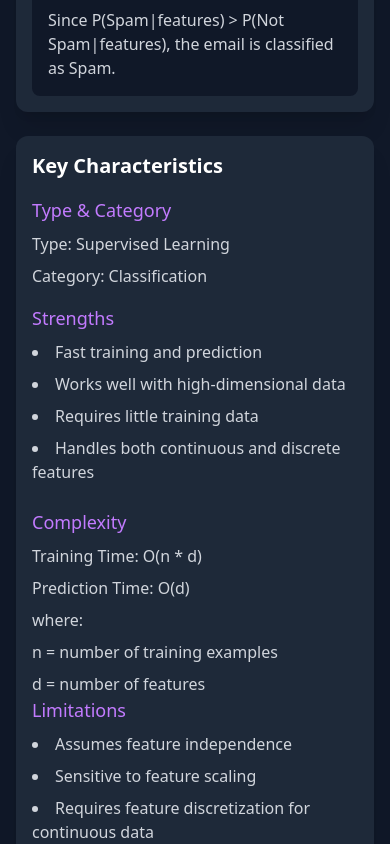
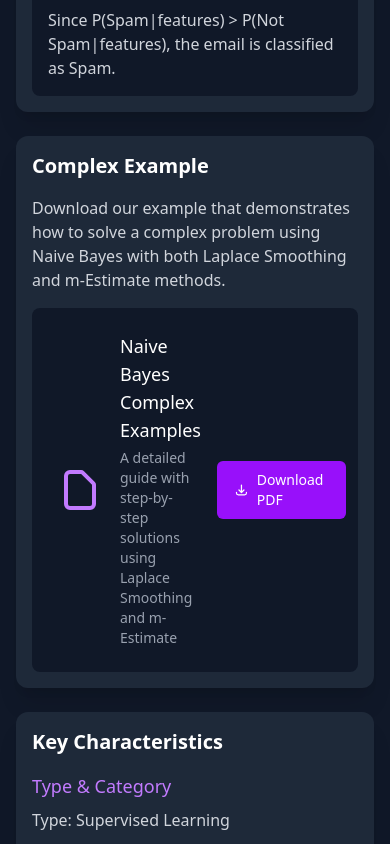
Before and after one commit to idanidan29/Machine_Learning_Visualizer, a Next.js app in the folder client/: page /algorithms/naive-bayes in a window 390 px wide. Shown: the part 6620-7464 px from the top of the page. Built offline with nearby package versions, Linux system fonts and the light colour scheme.

Commit message:
adding pdfs and sections

```diff
--- a/client/src/app/algorithms/decision-tree/page.tsx
+++ b/client/src/app/algorithms/decision-tree/page.tsx
@@ -17,6 +17,7 @@ export default function DecisionTreePage() {
     { id: 'how-it-works', title: 'How It Works', icon: '⚙️' },
     { id: 'decisions', title: 'Decisions', icon: '🎯' },
     { id: 'practical-example', title: 'Practical Example', icon: '📝' },
+    { id: 'pdf-download', title: 'Complex Example', icon: '📄' },
     { id: 'pseudocode', title: 'Pseudo-code', icon: '💻' },
     { id: 'characteristics', title: 'Characteristics', icon: '📊' },
     { id: 'limitations', title: 'Limitations', icon: '⚠️' },
@@ -315,6 +316,41 @@ export default function DecisionTreePage() {
                 </div>
               </section>
 
+              {/* PDF Download Section */}
+              <section id="pdf-download" className="bg-gray-800 rounded-xl shadow-xl p-4 sm:p-6">
+                <h2 className="text-xl sm:text-2xl font-semibold text-white mb-4">Complex Example</h2>
+                <div className="space-y-4">
+                  <p className="text-gray-300">
+                    Download our example that demonstrates how to solve a complex problem using Decision Trees with advanced splitting criteria and pruning techniques.
+                  </p>
+                  <div className="bg-gray-900 rounded-lg p-6">
+                    <div className="flex items-center space-x-4">
+                      <div className="flex-shrink-0">
+                        <svg className="h-12 w-12 text-purple-400" fill="none" stroke="currentColor" viewBox="0 0 24 24" xmlns="http://www.w3.org/2000/svg">
+                          <path strokeLinecap="round" strokeLinejoin="round" strokeWidth={2} d="M7 21h10a2 2 0 002-2V9.414a1 1 0 00-.293-.707l-5.414-5.414A1 1 0 0012.586 3H7a2 2 0 00-2 2v14a2 2 0 002 2z" />
+                        </svg>
+                      </div>
+                      <div className="flex-1">
+                        <h3 className="text-lg font-medium text-white">Decision Tree Complex Example</h3>
+                        <p className="text-gray-400 text-sm mt-1">
+                          A detailed guide with step-by-step exmaple for how to create a decition tree by comparing information gain.
+                        </p>
+                      </div>
+                      <a
+                        href="/pdfs/Decision_tree.pdf"
+                        download
+                        className="inline-flex items-center px-4 py-2 border border-transparent text-sm font-medium rounded-md text-white bg-purple-600 hover:bg-purple-700 focus:outline-none focus:ring-2 focus:ring-offset-2 focus:ring-purple-500"
+                      >
+                        <svg className="h-5 w-5 mr-2" fill="none" stroke="currentColor" viewBox="0 0 24 24" xmlns="http://www.w3.org/2000/svg">
+                          <path strokeLinecap="round" strokeLinejoin="round" strokeWidth={2} d="M4 16v1a3 3 0 003 3h10a3 3 0 003-3v-1m-4-4l-4 4m0 0l-4-4m4 4V4" />
+                        </svg>
+                        Download PDF
+                      </a>
+                    </div>
+                  </div>
+                </div>
+              </section>
+
               {/* Pseudocode Section */}
               <section id="pseudocode" className="bg-gray-800 rounded-xl shadow-xl p-4 sm:p-6">
                 <h2 className="text-xl sm:text-2xl font-semibold text-white mb-4">Pseudocode</h2>
--- a/client/src/app/algorithms/naive-bayes/page.tsx
+++ b/client/src/app/algorithms/naive-bayes/page.tsx
@@ -24,10 +24,10 @@ export default function NaiveBayesPage() {
     { id: 'laplace-smoothing', title: 'Laplace Smoothing', icon: '🧮' },
     { id: 'm-estimate', title: 'm-Estimate', icon: '📐' },
     { id: 'example', title: 'Example', icon: '📝' },
+    { id: 'pdf-download', title: 'Complex Example', icon: '📄' },
     { id: 'characteristics', title: 'Characteristics', icon: '📊' },
     { id: 'limitations', title: 'Limitations', icon: '⚠️' },
-    { id: 'pseudocode', title: 'Pseudocode', icon: '��' },
-    { id: 'pdf-download', title: 'PDF Download', icon: '📄' },
+    { id: 'pseudocode', title: 'Pseudocode', icon: '💻' },
     { id: 'quiz', title: 'Quiz', icon: '❓' }
   ];
 
@@ -330,6 +330,41 @@ export default function NaiveBayesPage() {
                 </div>
               </section>
 
+              {/* PDF Download Section */}
+              <section id="pdf-download" className="bg-gray-800 rounded-xl shadow-xl p-4 sm:p-6">
+                <h2 className="text-xl sm:text-2xl font-semibold text-white mb-4">Complex Example</h2>
+                <div className="space-y-4">
+                  <p className="text-gray-300">
+                    Download our example that demonstrates how to solve a complex problem using Naive Bayes with both Laplace Smoothing and m-Estimate methods.
+                  </p>
+                  <div className="bg-gray-900 rounded-lg p-6">
+                    <div className="flex items-center space-x-4">
+                      <div className="flex-shrink-0">
+                        <svg className="h-12 w-12 text-purple-400" fill="none" stroke="currentColor" viewBox="0 0 24 24" xmlns="http://www.w3.org/2000/svg">
+                          <path strokeLinecap="round" strokeLinejoin="round" strokeWidth={2} d="M7 21h10a2 2 0 002-2V9.414a1 1 0 00-.293-.707l-5.414-5.414A1 1 0 0012.586 3H7a2 2 0 00-2 2v14a2 2 0 002 2z" />
+                        </svg>
+                      </div>
+                      <div className="flex-1">
+                        <h3 className="text-lg font-medium text-white">Naive Bayes Complex Examples</h3>
+                        <p className="text-gray-400 text-sm mt-1">
+                          A detailed guide with step-by-step solutions using Laplace Smoothing and m-Estimate
+                        </p>
+                      </div>
+                      <a
+                        href="/pdfs/Baysian_Learning.pdf"
+                        download
+                        className="inline-flex items-center px-4 py-2 border border-transparent text-sm font-medium rounded-md text-white bg-purple-600 hover:bg-purple-700 focus:outline-none focus:ring-2 focus:ring-offset-2 focus:ring-purple-500"
+                      >
+                        <svg className="h-5 w-5 mr-2" fill="none" stroke="currentColor" viewBox="0 0 24 24" xmlns="http://www.w3.org/2000/svg">
+                          <path strokeLinecap="round" strokeLinejoin="round" strokeWidth={2} d="M4 16v1a3 3 0 003 3h10a3 3 0 003-3v-1m-4-4l-4 4m0 0l-4-4m4 4V4" />
+                        </svg>
+                        Download PDF
+                      </a>
+                    </div>
+                  </div>
+                </div>
+              </section>
+
               {/* Characteristics Section */}
               <section id="characteristics" className="bg-gray-800 rounded-xl shadow-xl p-4 sm:p-6">
                 <h2 className="text-xl sm:text-2xl font-semibold text-white mb-4">Key Characteristics</h2>
@@ -445,41 +480,6 @@ function predictNaiveBayes(instance, prior_probs, likelihood_probs):
                 </div>
               </section>
 
-              {/* PDF Download Section */}
-              <section id="pdf-download" className="bg-gray-800 rounded-xl shadow-xl p-4 sm:p-6">
-                <h2 className="text-xl sm:text-2xl font-semibold text-white mb-4">Complex Examples</h2>
-                <div className="space-y-4">
-                  <p className="text-gray-300">
-                    Download our comprehensive guide that demonstrates how to solve complex problems using Naive Bayes with both Laplace Smoothing and m-Estimate methods.
-                  </p>
-                  <div className="bg-gray-900 rounded-lg p-6">
-                    <div className="flex items-center space-x-4">
-                      <div className="flex-shrink-0">
-                        <svg className="h-12 w-12 text-purple-400" fill="none" stroke="currentColor" viewBox="0 0 24 24" xmlns="http://www.w3.org/2000/svg">
-                          <path strokeLinecap="round" strokeLinejoin="round" strokeWidth={2} d="M7 21h10a2 2 0 002-2V9.414a1 1 0 00-.293-.707l-5.414-5.414A1 1 0 0012.586 3H7a2 2 0 00-2 2v14a2 2 0 002 2z" />
-                        </svg>
-                      </div>
-                      <div className="flex-1">
-                        <h3 className="text-lg font-medium text-white">Naive Bayes Complex Examples</h3>
-                        <p className="text-gray-400 text-sm mt-1">
-                          A detailed guide with step-by-step solutions using Laplace Smoothing and m-Estimate
-                        </p>
-                      </div>
-                      <a
-                        href="/pdfs/naive-bayes-complex-examples.pdf"
-                        download
-                        className="inline-flex items-center px-4 py-2 border border-transparent text-sm font-medium rounded-md text-white bg-purple-600 hover:bg-purple-700 focus:outline-none focus:ring-2 focus:ring-offset-2 focus:ring-purple-500"
-                      >
-                        <svg className="h-5 w-5 mr-2" fill="none" stroke="currentColor" viewBox="0 0 24 24" xmlns="http://www.w3.org/2000/svg">
-                          <path strokeLinecap="round" strokeLinejoin="round" strokeWidth={2} d="M4 16v1a3 3 0 003 3h10a3 3 0 003-3v-1m-4-4l-4 4m0 0l-4-4m4 4V4" />
-                        </svg>
-                        Download PDF
-                      </a>
-                    </div>
-                  </div>
-                </div>
-              </section>
-
               {/* Quiz Section */}
               <section id="quiz" className="bg-gray-800 rounded-xl shadow-xl p-4 sm:p-6">
                 <Quiz algorithm="naive-bayes" />
```
Also changed, not shown: 2 other files (tests, documents, lock files or other folders).
